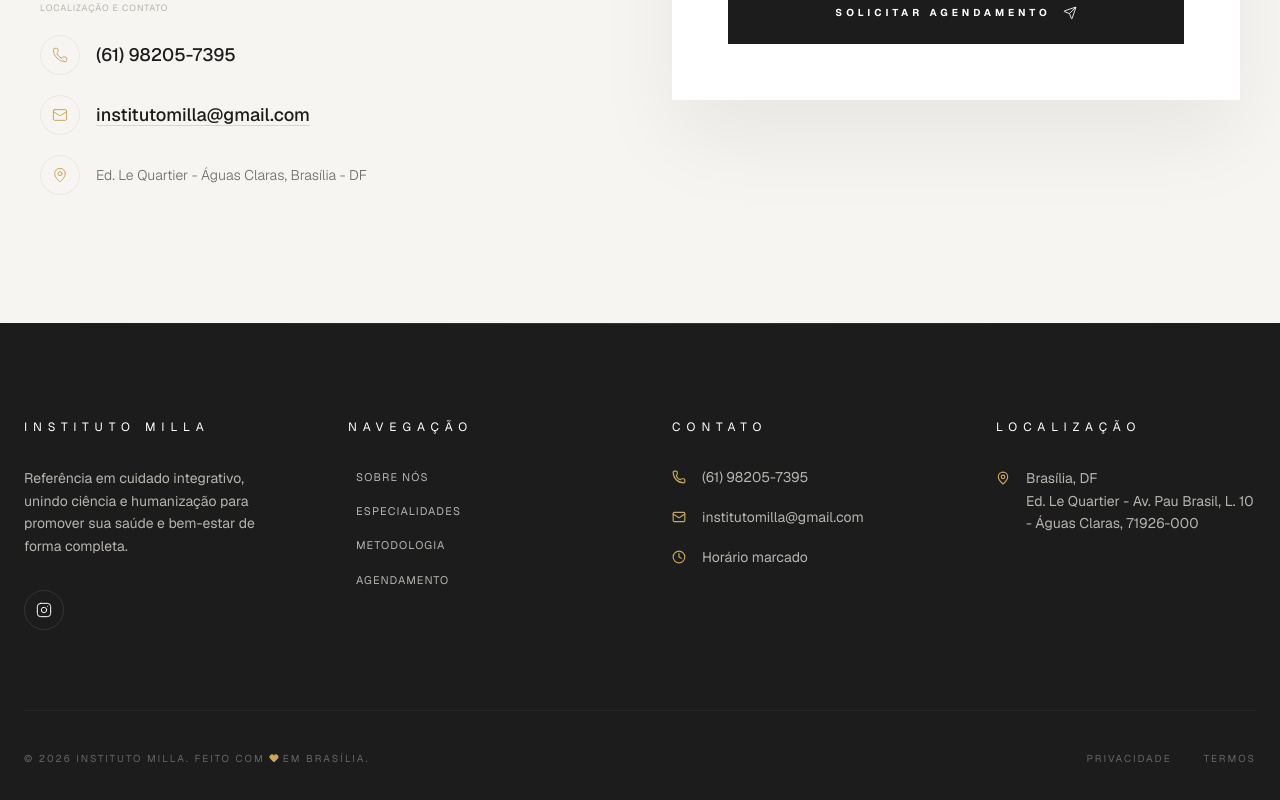
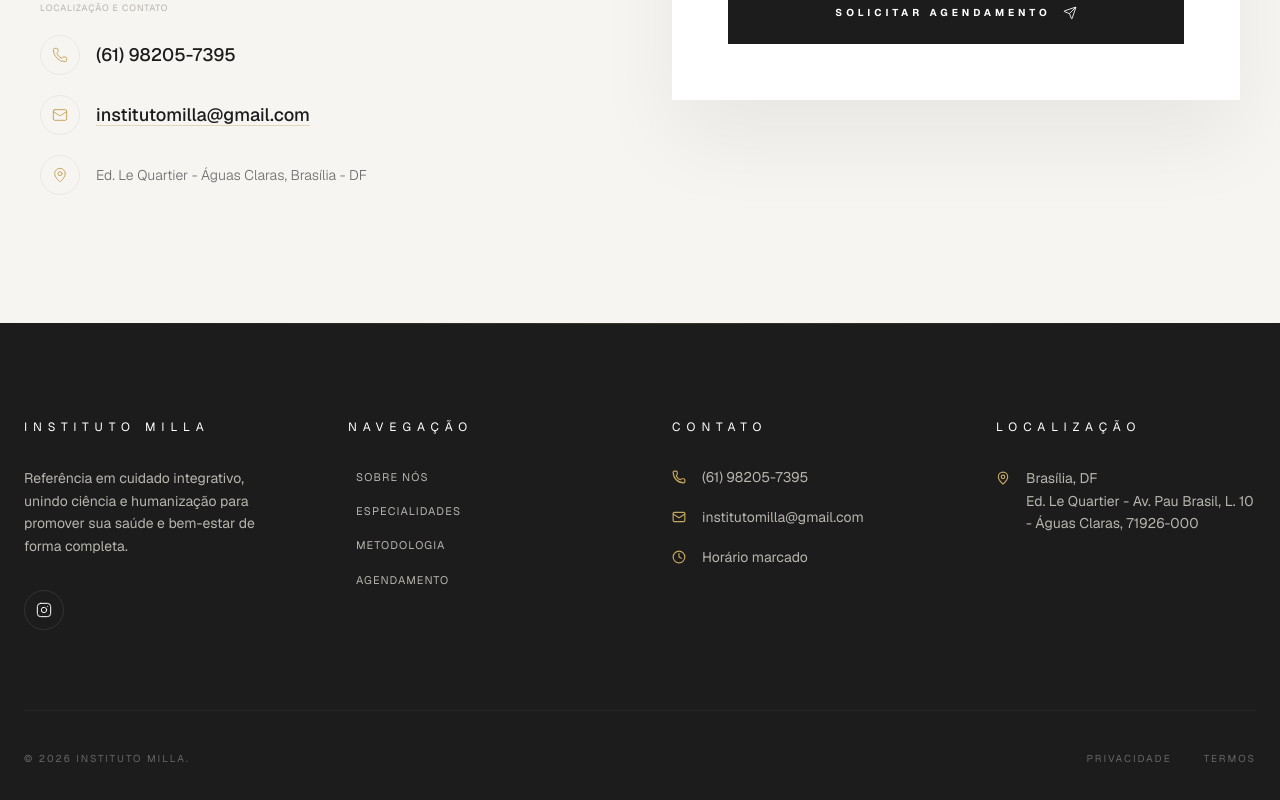
Before and after one commit to Vitor-dev2705/Instituto-Milla, a Next.js app: page / in a window 1280 px wide. Shown: the part 7692-8492 px from the top of the page. Built offline with nearby package versions, Linux system fonts and the light colour scheme.

Commit message:
feat:corrigindo footer

```diff
--- a/src/components/Footer.tsx
+++ b/src/components/Footer.tsx
@@ -73,7 +73,7 @@ export default function Footer() {
 
         <div className="flex flex-col md:flex-row justify-between items-center gap-6 text-[10px] tracking-[0.2em] uppercase text-[#666]">
           <p className="flex items-center gap-1">
-            © {new Date().getFullYear()} Instituto Milla. Feito com <Heart size={10} className="text-[#C6A75E] inline" fill="#C6A75E" /> em Brasília.
+            © {new Date().getFullYear()} Instituto Milla.
           </p>
           <div className="flex gap-8">
             <a href="#" className="hover:text-white transition-colors">Privacidade</a>
```
